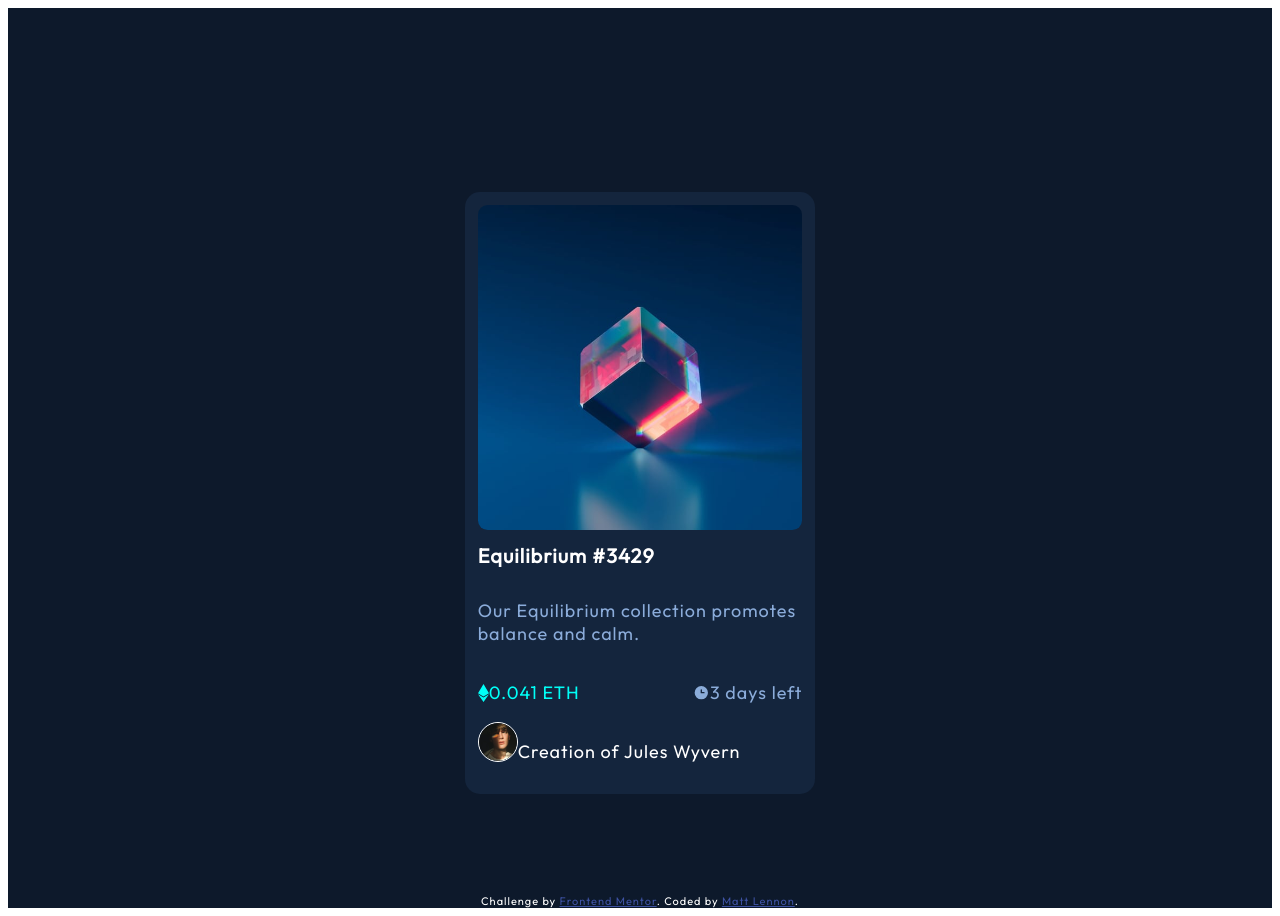
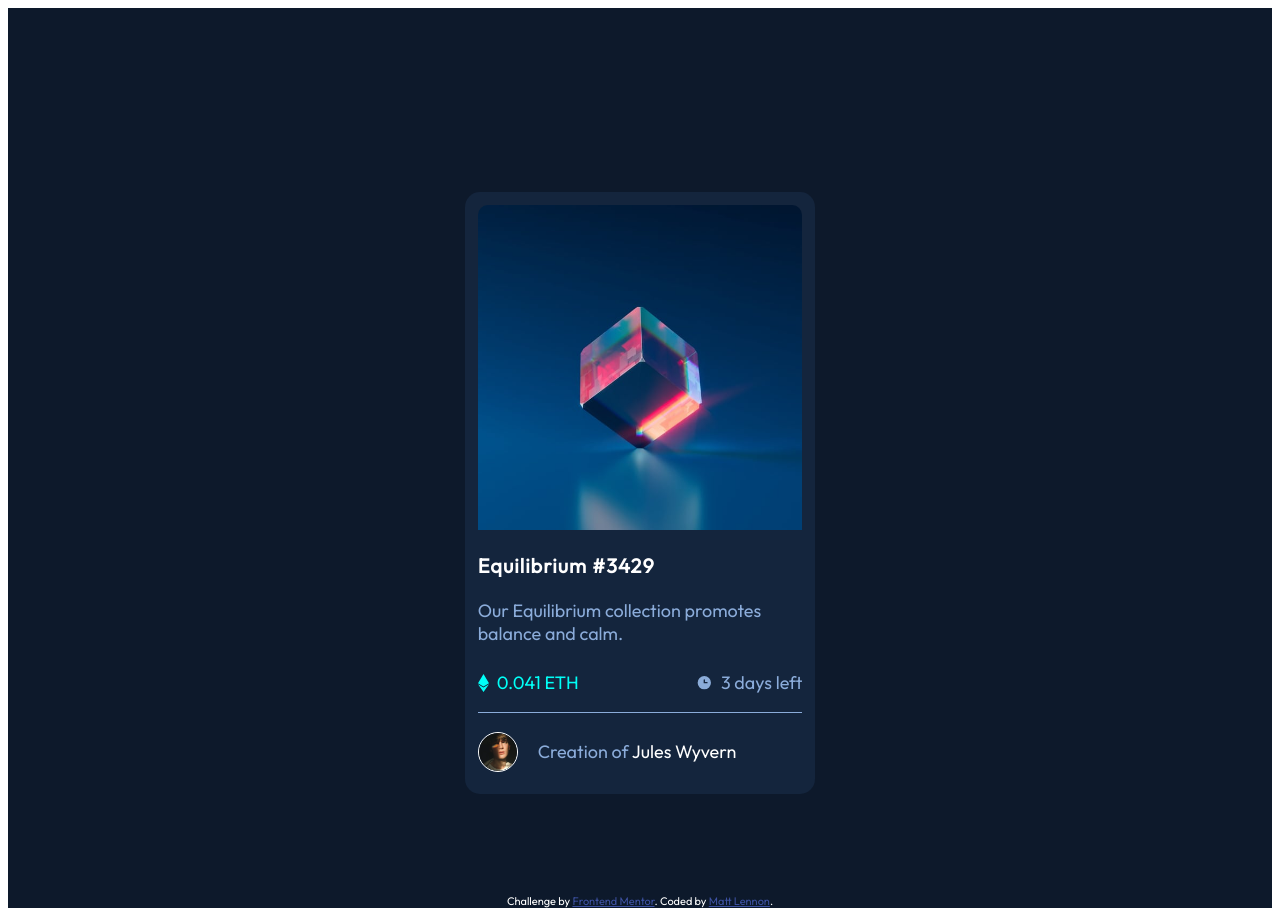
Before and after one commit to emldevv/fem-nft-preview-card, a plain HTML site: page index.html in a window 1280 px wide. Drawn offline with Linux system fonts and the light colour scheme.

Commit message:
Finalise element positions and font style and colors - ready for final touches

```diff
--- a/index.html
+++ b/index.html
@@ -29,9 +29,11 @@
         </div>
       </div>
 
+      <div id="line"></div>
+
       <div id="creator">
         <img id="avatar" src="images/image-avatar.png" alt="avatar of Jules Wyvern">
-        <p id="text-creator">Creation of Jules Wyvern</p>
+        <p id="text-creator">Creation of <span>Jules Wyvern</span></p>
       </div>
     </div>
 
--- a/style.css
+++ b/style.css
@@ -26,13 +26,13 @@ main {
 html {
     font-size: 10px;
     font-family: 'Outfit', sans-serif;
-    letter-spacing: 0.1rem;
 }
 
 h1 {
     font-size: 24;
     font-weight: 600;
     color: white;
+    letter-spacing: 0.1rem;
 }
 
 p {
@@ -54,9 +54,14 @@ p {
 /* NFT Section */
 #equilibrium {
     border-radius: 3%;
+    padding-bottom: 1rem;
 }
 
 #description {
+    margin: 0;
+    padding-top: 0.8rem;
+    padding-bottom: 0.8rem;
+    font-weight: 200;
     color: hsl(215, 51%, 70%);
 }
 
@@ -76,26 +81,48 @@ p {
     color: hsl(178, 100%, 50%);
 }
 
+#icon-eth {
+    margin-right: 0.8rem;
+}
+
 #clock {
     color: hsl(215, 51%, 70%);
 }
+
+#icon-clock {
+    margin-right: 0.8rem;
+}
+
 /* Footer */
 #creator {
     display: flex;
+    align-items: center;
+    margin-top: 1rem;
 }
 
 #avatar {
     border: 0.1rem solid white;
     border-radius: 50%;
+    margin-right: 2rem;
     width: 4rem;
     height: 4rem;
 }
 
-#name {
+#text-creator {
     color: hsl(215, 51%, 70%);
 }
 
+span {
+    color: white;
+}
 
+#line {
+    background-color: hsl(215, 51%, 70%);
+    height: 0.09px;
+    width: 100%;
+}
+
+/* Attribution */
 .attribution {
     font-size: 11px;
     text-align: center;
```
